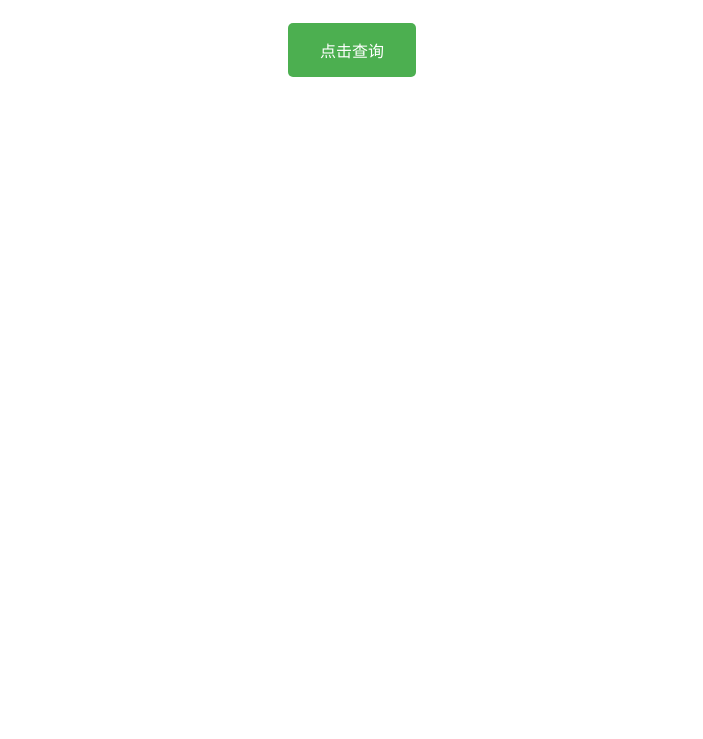
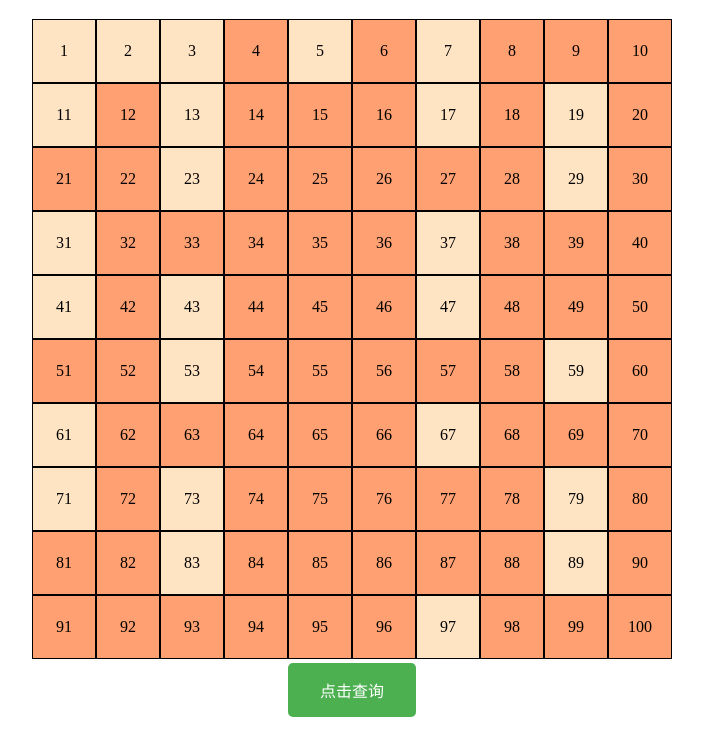
Before and after one commit to Lenmono/Lenmono.github.io, a plain HTML site: page index.html in a window 1280 px wide. Shown: the part 70-809 px from the top of the page, without its empty margins (288-991 px from the left). Drawn offline with Linux system fonts and the light colour scheme.

Commit message:
Update index.html

```diff
--- a/index.html
+++ b/index.html
@@ -2,7 +2,7 @@
 <html>
 	<head>
 		<meta charset="utf-8">
-		<script type="text/javascript" src="functions.js"></script>
+		<script type="text/javascript" src="function.js"></script>
 		<title>素数</title>
 		<style type="text/css">
 		    table{
```
